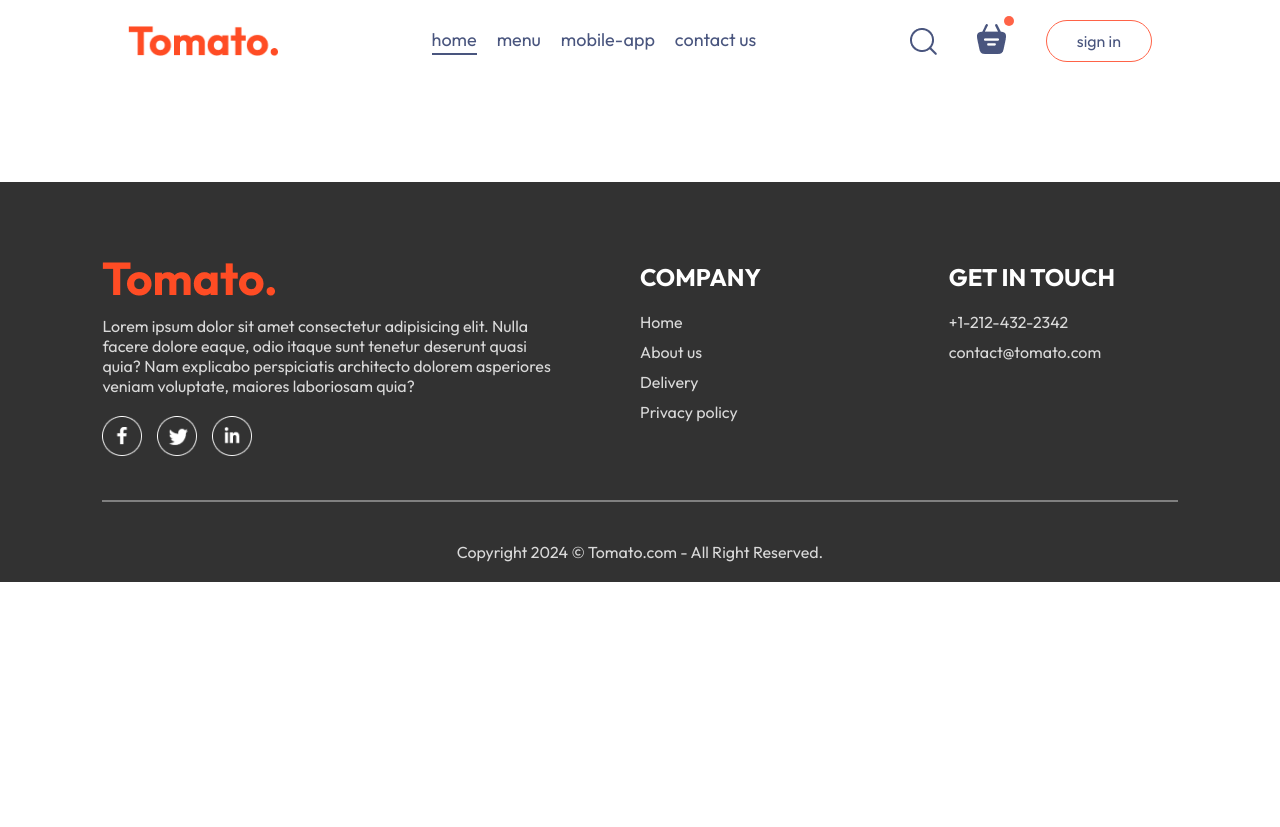
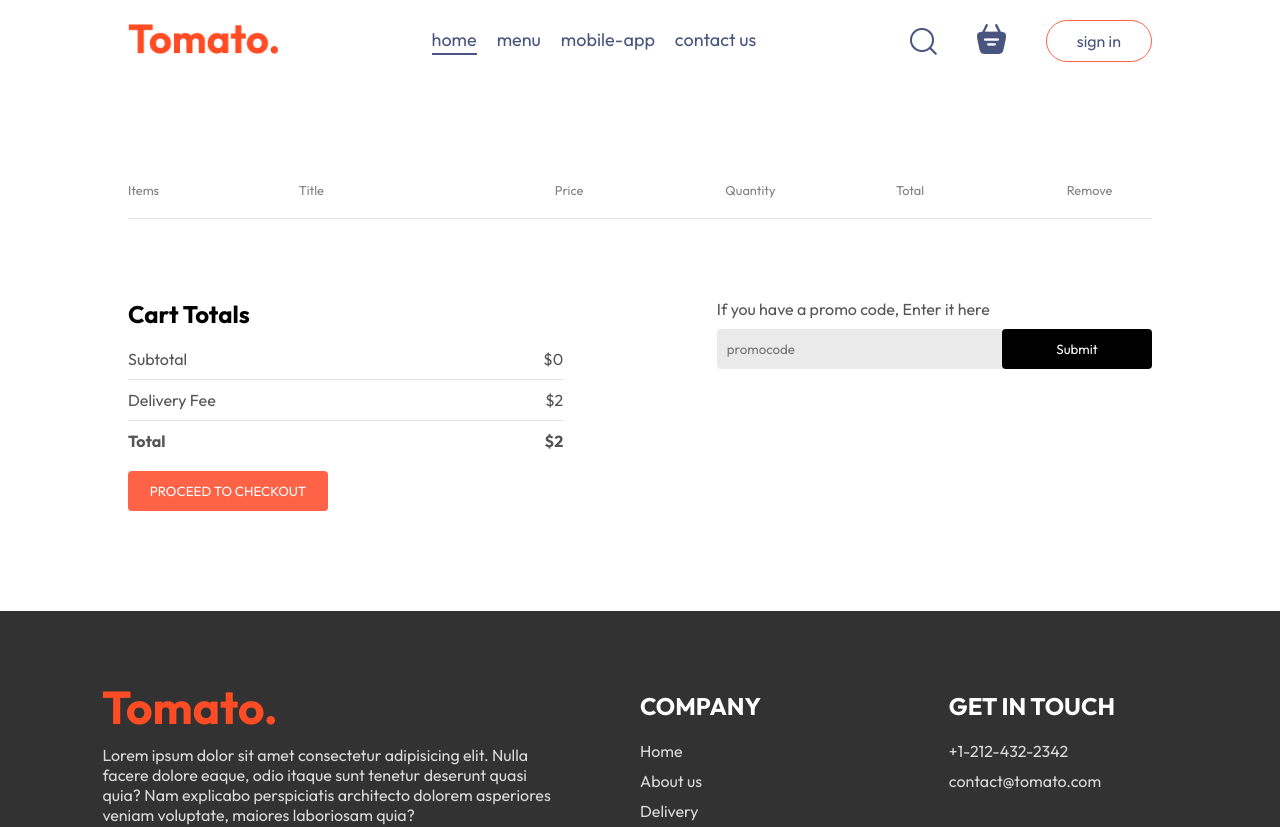
Before and after one commit to shashidhar275/FlavorFleet, a React (Vite) app in the folder frontend/: page /cart in a window 1280 px wide. Shown: the top 827 px of the page. Before the commit the page ends 800 px from the top, so only its background shows below. Built offline with nearby package versions, Linux system fonts and the light colour scheme.

Commit message:
Frontend design of cart page

```diff
--- a/frontend/src/components/Navbar/Navbar.jsx
+++ b/frontend/src/components/Navbar/Navbar.jsx
@@ -1,13 +1,15 @@
-import React, { useState } from 'react'
+import React, { useContext, useState } from 'react'
 import './Navbar.css'
 import { assets } from '../../assets/assets'
 import { Link } from 'react-router-dom'
+import { StoreContext } from '../../context/storeContext'
 
 const Navbar = ({ setShowLogin }) => {
     const [menu,setMenu] = useState("home");
+    const {getTotalCartAmount} = useContext(StoreContext);
   return (
     <div className='navbar'>
-      <img src={assets.logo} alt="" className='logo' />
+      <Link to="/"><img src={assets.logo} alt="" className='logo' /></Link>
       <ul className="navbar-menu">
         <Link to='/' onClick={()=>setMenu("home")} className={menu==="home"?"active":""}>home</Link>
         <a href="#explore-menu" onClick={()=>setMenu("menu")} className={menu==="menu"?"active":""}>menu</a>
@@ -17,8 +19,8 @@
       <div className="navbar-right">
         <img src={assets.search_icon} alt="" />
         <div className="navbar-search-icon">
-            <img src={assets.basket_icon} alt="" />
-            <div className="dot"></div>
+            <Link to='/cart'><img src={assets.basket_icon} alt="" /></Link>
+            <div className={getTotalCartAmount() === 0 ?"":"dot"}></div>
         </div>
         <button onClick={()=>setShowLogin(true)}>sign in</button>
       </div>
--- a/frontend/src/context/storeContext.jsx
+++ b/frontend/src/context/storeContext.jsx
@@ -18,16 +18,25 @@
         setCartItems((prev)=>({...prev,[itemId]:prev[itemId]-1}))
     }
 
-    useEffect(()=>{
-        console.log(cartItems);
-    },[cartItems])
+    const getTotalCartAmount = ()=>{
+        let totalAmount = 0;
+        for(const item in cartItems)
+        {
+            if(cartItems[item]>0){
+                let itemInfo = food_list.find((product)=> product._id === item);
+                totalAmount += itemInfo.price * cartItems[item];
+            }
+        }
+        return totalAmount;
+    }
 
     const contextValue = {
         food_list,
         cartItems,
         setCartItems,
         addToCart,
-        removeFromCart
+        removeFromCart,
+        getTotalCartAmount
     }
 
 
--- a/frontend/src/pages/Cart/Cart.css
+++ b/frontend/src/pages/Cart/Cart.css
@@ -0,0 +1,106 @@
+.cart{
+    margin-top: 100px;
+}
+
+.cart-items-title{
+    display: grid;
+    grid-template-columns: 1fr 1.5fr 1fr 1fr 1fr 0.5fr;
+    align-items: center;
+    color: grey;
+    font-size: max(1vw,12px);
+}
+
+.cart-items-item{
+    margin: 10px 0px;
+    color: black;
+}
+
+.cart-items-item img{
+    width: 50px;
+}
+
+.cart hr{
+    height: 1px;
+    background-color: #e2e2e2;
+    border: none;
+}
+
+.cart-items-item .cross{
+    cursor: pointer;
+}
+
+.cart-bottom{
+    margin-top: 80px;
+    display: flex;
+    justify-content: space-between;
+    gap: max(12vw,20px);
+}
+
+.cart-total{
+    flex: 1;
+    display: flex;
+    flex-direction: column;
+    gap: 20px;
+}
+
+.cart-total-details{
+    display: flex;
+    justify-content: space-between;
+    color: #555;
+}
+
+.cart-total hr{
+    margin: 10px 0px;
+}
+
+.cart-total button{
+    border: none;
+    color: white;
+    background-color: tomato;
+    width: max(15vw,200px);
+    padding: 12px 0px;
+    border-radius: 4px;
+    cursor: pointer;
+}
+
+.cart-promocode{
+    flex: 1;
+}
+
+.cart-promocode p{
+    color: #555;
+}
+
+.cart-promocode-input{
+    margin-top: 10px;
+    display: flex;
+    justify-content: space-between;
+    align-items: center;
+    background-color: #eaeaea;
+    border-radius: 4px;
+}
+
+.cart-promocode-input input{
+    background: transparent;
+    border: none;
+    outline: none;
+    padding-left: 10px;
+}
+
+.cart-promocode-input button{
+    width: max(10vw,150px);
+    padding: 12px 5px;
+    background-color: black;
+    border: none;
+    color: white;
+    border-radius: 4px;
+}
+
+@media (max-width: 750px){
+    .cart-bottom{
+        flex-direction: column-reverse;
+    }
+    .cart-promocode{
+        justify-content: start;
+    }
+}
--- a/frontend/src/pages/Cart/Cart.jsx
+++ b/frontend/src/pages/Cart/Cart.jsx
@@ -1,10 +1,74 @@
-import React from 'react'
+import React, { useContext } from 'react'
 import './Cart.css'
+import { StoreContext } from '../../context/storeContext'
 
 const Cart = () => {
+
+  const {cartItems,food_list,removeFromCart,getTotalCartAmount} = useContext(StoreContext)
+
   return (
-    <div>
-
+    <div className='cart'>
+      <div className="cart-items">
+        <div className="cart-items-title">
+          <p>Items</p>
+          <p>Title</p>
+          <p>Price</p>
+          <p>Quantity</p>
+          <p>Total</p>
+          <p>Remove</p>
+        </div>
+        <br />
+        <hr />
+        {food_list.map((item,index)=>{
+          if(cartItems[item._id]>0)
+          {
+            return(
+              <div>
+                  <div className="cart-items-title cart-items-item">
+                    <img src={item.image} alt="" />
+                    <p>{item.name}</p>
+                    <p>${item.price}</p>
+                    <p>{cartItems[item._id]}</p>
+                    <p>${item.price*cartItems[item._id]}</p>
+                    <p onClick={()=>removeFromCart(item._id)} className='cross'>x</p>
+                  </div>
+                <hr />
+              </div>
+            )
+          }
+        })}
+      </div>
+      <div className="cart-bottom">
+        <div className="cart-total">
+          <h2>Cart Totals</h2>
+          <div>
+            <div className="cart-total-details">
+              <p>Subtotal</p>
+              <p>${getTotalCartAmount()}</p>
+            </div>
+            <hr />
+            <div className="cart-total-details">
+              <p>Delivery Fee</p>
+              <p>${2}</p>
+            </div>
+            <hr />
+            <div className="cart-total-details">
+              <b>Total</b>
+              <b>${getTotalCartAmount() + 2}</b>
+            </div>
+          </div>
+            <button>PROCEED TO CHECKOUT</button>
+        </div>
+        <div className="cart-promocode">
+          <div>
+            <p>If you have a promo code, Enter it here</p>
+            <div className='cart-promocode-input'>
+              <input type="text" placeholder='promocode' />
+              <button>Submit</button>
+            </div>
+          </div>
+        </div>
+      </div>
     </div>
   )
 }
```
